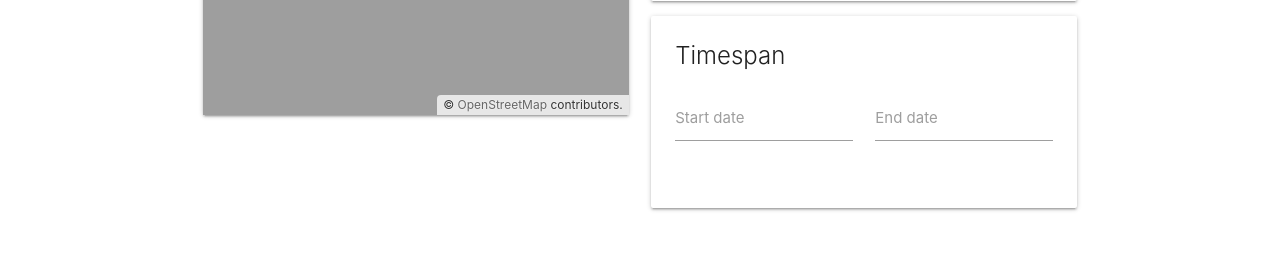
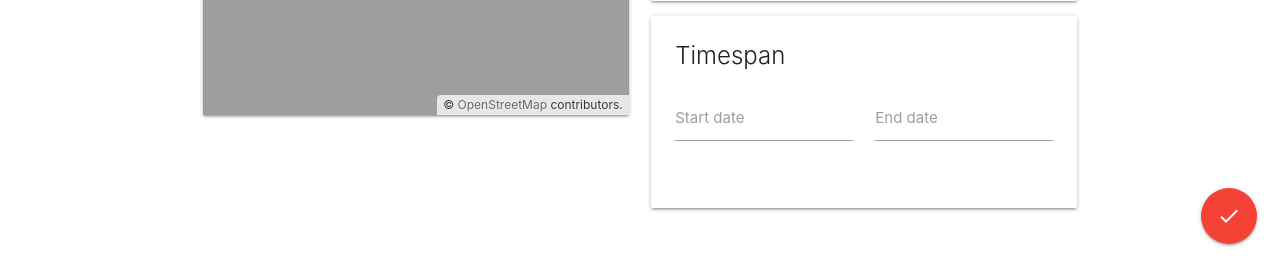
Before and after one commit to Schmidt17/solarcalc, a Flask app: page / in a window 1280 px wide. Shown: the part 533-800 px from the top of the page. Run offline with Flask 2, Linux system fonts and the light colour scheme.

Commit message:
Add fixed action button for submission

```diff
--- a/app/templates/index.html
+++ b/app/templates/index.html
@@ -123,6 +123,12 @@
 
             </div>
         </div>
+
+        <div class="fixed-action-btn">
+          <a class="btn-floating btn-large red">
+            <i class="large material-icons">done</i>
+          </a>
+        </div>
     </div>
 
     <script src="static/js/ol.js"></script>
```
